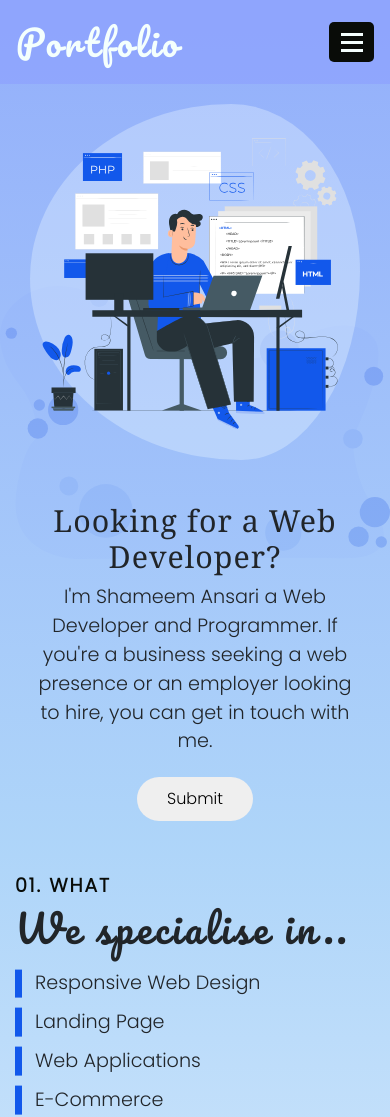
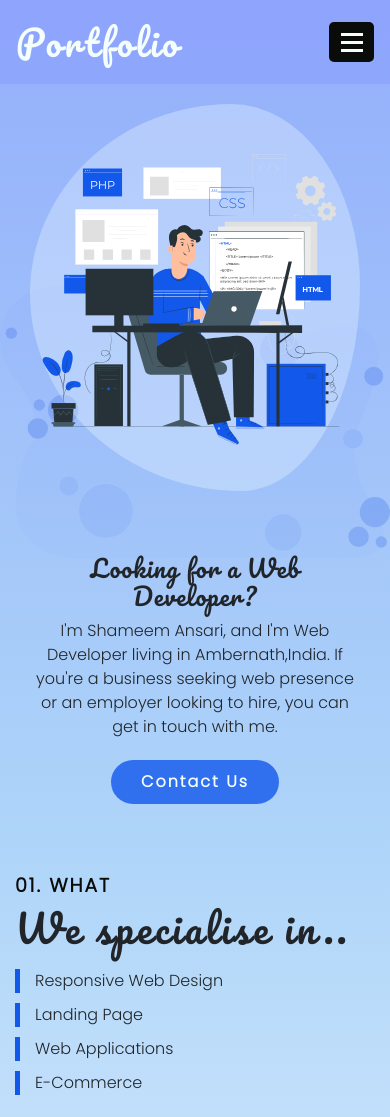
Before and after one commit to shameem2137/portfolio, a plain HTML site: page index.html in a window 390 px wide. Shown: the top 1117 px of the page. Drawn offline with nearby package versions, Linux system fonts and the light colour scheme.

Commit message:
Update Sidebar

```diff
--- a/assets/scss/_media.scss
+++ b/assets/scss/_media.scss
@@ -19,10 +19,10 @@
       &_contain {
         &-content {
           & h1 {
-            font-size: 1.9rem;
+            font-size: 1.5rem;
           }
           & p {
-            font-size: 1.2rem;
+            font-size: 1rem;
           }
         }
       }
@@ -39,7 +39,7 @@
       }
       & ul {
         & li {
-          font-size: 1.2rem !important;
+          font-size: 1rem !important;
         }
       }
     }
--- a/assets/scss/_navbar.scss
+++ b/assets/scss/_navbar.scss
@@ -58,7 +58,7 @@ header {
   }
 
   .overlay {
-    height: 100%;
+    height: 100vh;
     width: 270px;
     position: fixed;
     top: 0;
@@ -149,7 +149,7 @@ header {
         & h1 {
           display: block;
           font-size: 3.6rem;
-          font-family: Georgia, 'Times New Roman', Times, serif;
+          font-family: 'Pacifico', cursive;
           font-weight: 500;
           letter-spacing: 1px;
         }
@@ -158,11 +158,14 @@ header {
         }
         & button {
           font-size: 1rem;
-          font-weight: 500;
+          font-weight: 600;
           border: none;
           outline: none;
+          letter-spacing: 2px;
           border-radius: 25px;
           margin: 5px auto 0;
+          background-color: rgba($primary-color, 0.8);
+          color: $white;
           padding: 10px 30px;
           transition: all 0.5s ease-in-out;
           &:hover {
--- a/assets/scss/style.scss
+++ b/assets/scss/style.scss
@@ -20,7 +20,7 @@ section {
     & h1 {
       width: 100%;
       text-align: left;
-      font-size: 2rem;
+      font-size: 1.5rem;
       letter-spacing: 2px;
       font-weight: 900;
       color: $black;
@@ -44,7 +44,7 @@ section {
           content: '';
           position: absolute;
           height: 100%;
-          width: 7px;
+          width: 5px;
           left: -20px;
           top: 50%;
           transform: translateY(-50%);
--- a/index.html
+++ b/index.html
@@ -32,17 +32,18 @@
       </div>
       <div class="container-fluid banner">
         <div class="row banner_contain">
-          <div class="col-md-6 banner_contain-image">
+          <div class="col-lg-6 banner_contain-image">
             <div>
               <img src="assets/images/codingpana.svg" alt="Business Image" class="img-fluid" />
             </div>
           </div>
-          <div class="col-md-6 banner_contain-content">
+          <div class="col-lg-6 banner_contain-content">
             <h1>Looking for a Web Developer?</h1>
             <p>
-              I'm Shameem Ansari a Web Developer and Programmer. If you're a business seeking a web presence or an employer looking to hire, you can get in touch with me.
+              I'm Shameem Ansari, and I'm Web Developer living in Ambernath,India. If you're a business seeking web presence or an employer looking to hire, you can get
+              in touch with me.
             </p>
-            <button type="button">Submit</button>
+            <button type="button">Contact Us</button>
           </div>
         </div>
       </div>
```
Also changed, not shown: assets/css/style.css, assets/css/style.min.css.
